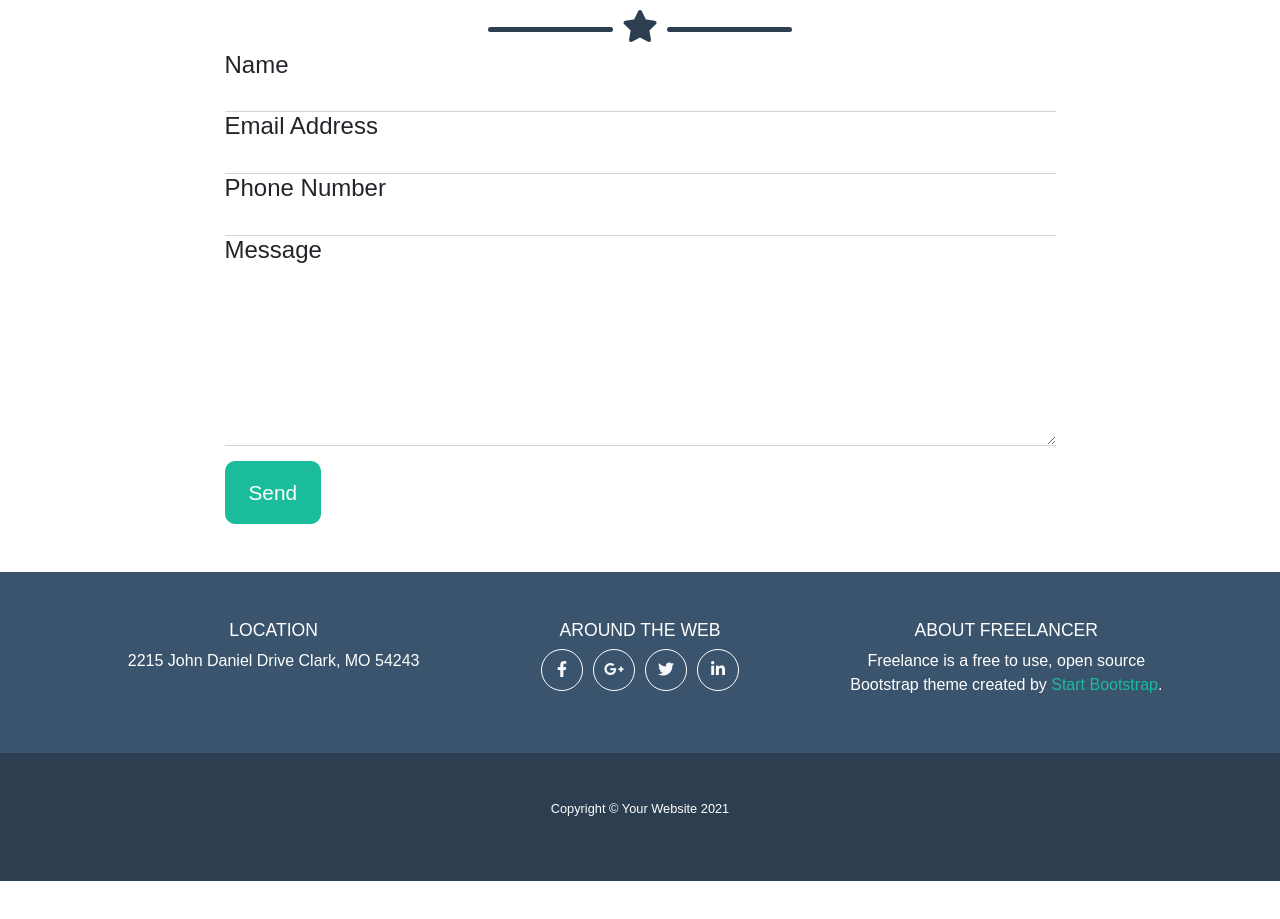
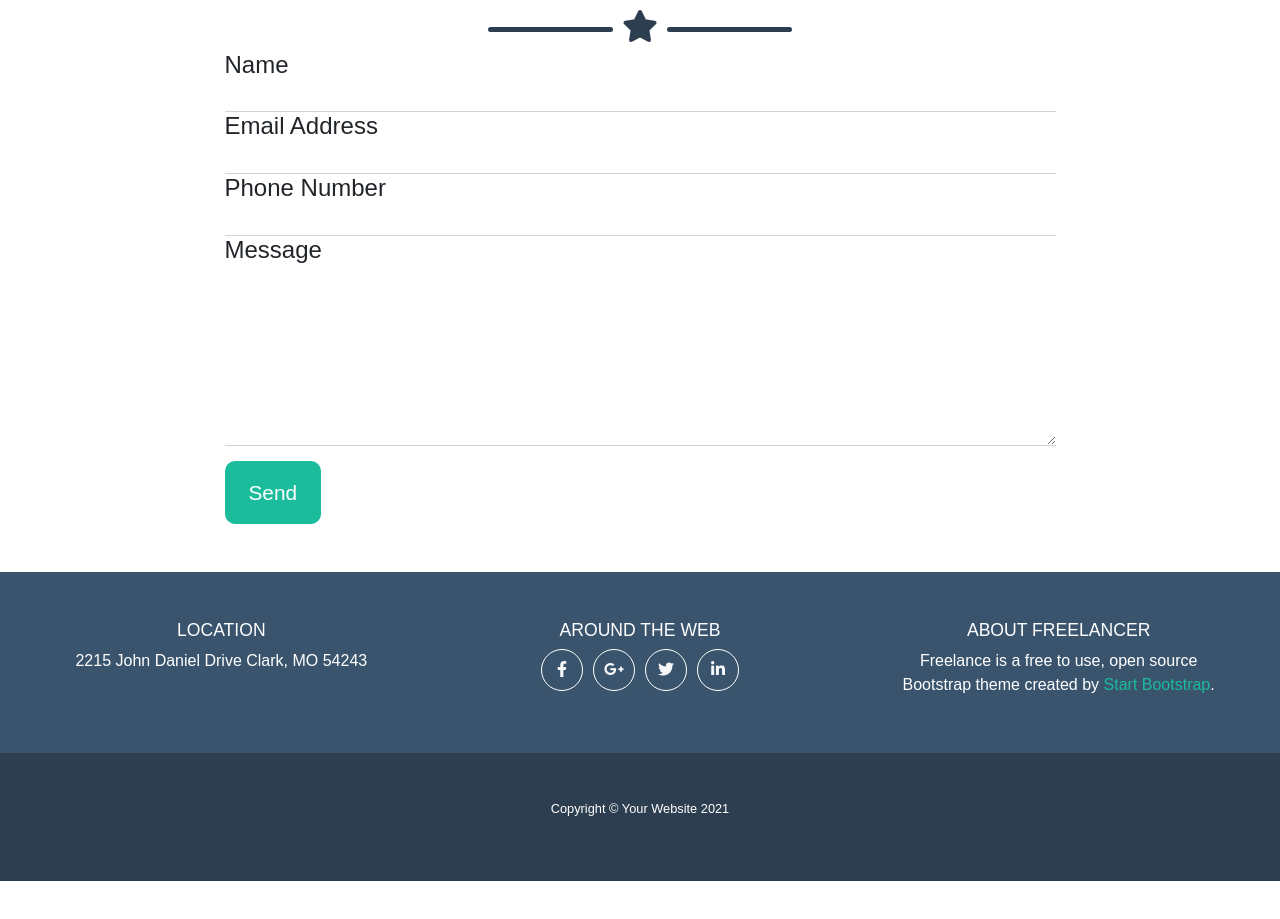
Before and after one commit to Gbelda/html-css-bootstrap-freelancer, a plain HTML site: page index.html in a window 1280 px wide. Shown: the part 2018-2937 px from the top of the page. Drawn offline with nearby package versions, Linux system fonts and the light colour scheme.

Commit message:
changed footer padding layout

```diff
--- a/index.html
+++ b/index.html
@@ -208,8 +208,8 @@
 
         <footer class="py-5 container-fluid">
             <div class="row bg_pastel_blue">
-                <div class="container d-flex flex-wrap">
-                    <div class="col-12 col-md-3 offset-md-1">
+                <div class="container d-flex flex-wrap justify-content-evenly">
+                    <div class="col-12 col-md-3">
                         <div class="foot_section pt-5">
                             <h6>
                                 LOCATION
@@ -251,7 +251,7 @@
                         </div>
                     </div>
 
-                    <div class="col-8 offset-2 col-md-3 offset-md-0">
+                    <div class="col-8 col-md-3 offset-md-0">
                         <div class="foot_section pt-5">
                             <h6>
                                 ABOUT FREELANCER
```
